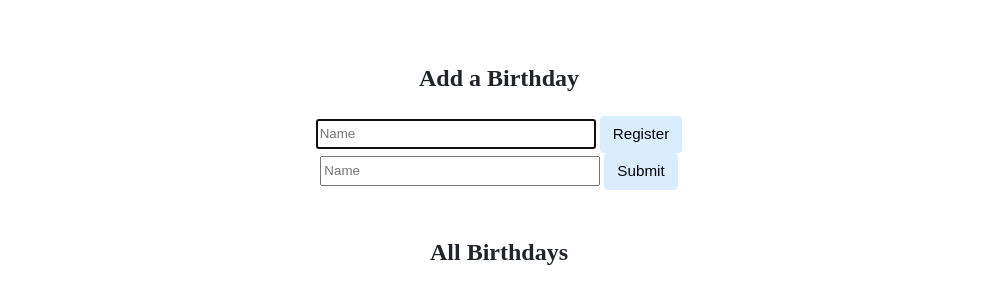
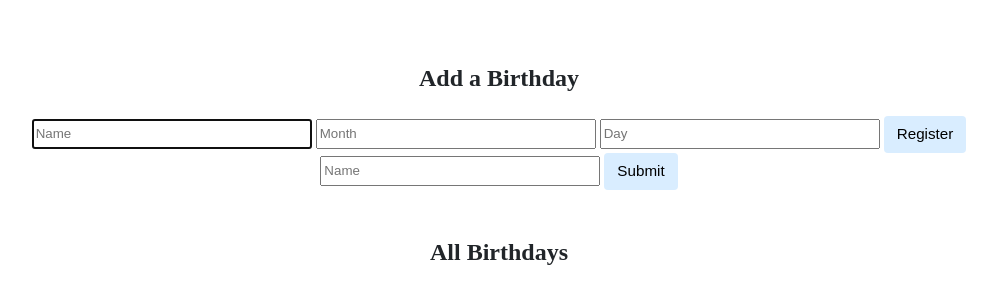
Before and after one commit to nchinling/CS50, a Flask app: page / in a window 1280 px wide. Shown: the part 200-490 px from the top of the page, without its empty margins (141-1138 px from the left). Run offline with Flask 2, Linux system fonts and the light colour scheme; some libraries are stand-ins or nearby versions.

Commit message:
Sun, Dec 4, 2022, 8:40 AM +00:00

```diff
--- a/birthdays/templates/index.html
+++ b/birthdays/templates/index.html
@@ -17,6 +17,9 @@
                 <!-- TODO: Create a form for users to submit a name, a month, and a day -->
                 <form action="/register" method="post">
                     <input autocomplete="off" autofocus name="name" placeholder="Name" type="text">
+                    <input autocomplete="off" autofocus name="month" placeholder="Month" type="text">
+                    <input autocomplete="off" autofocus name="day" placeholder="Day" type="text">
+
                     <input type="submit" value="Register">
                 </form>
 
```
